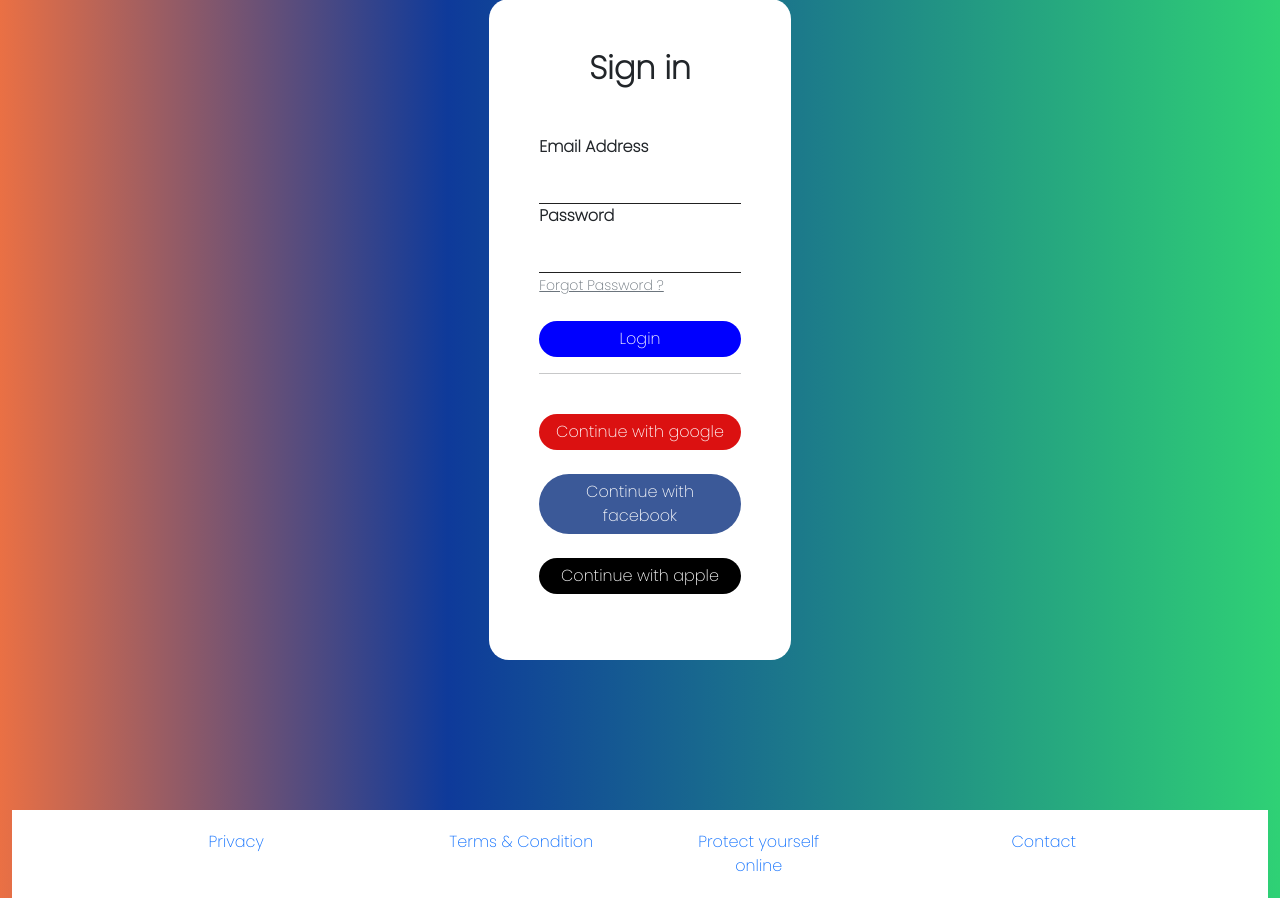
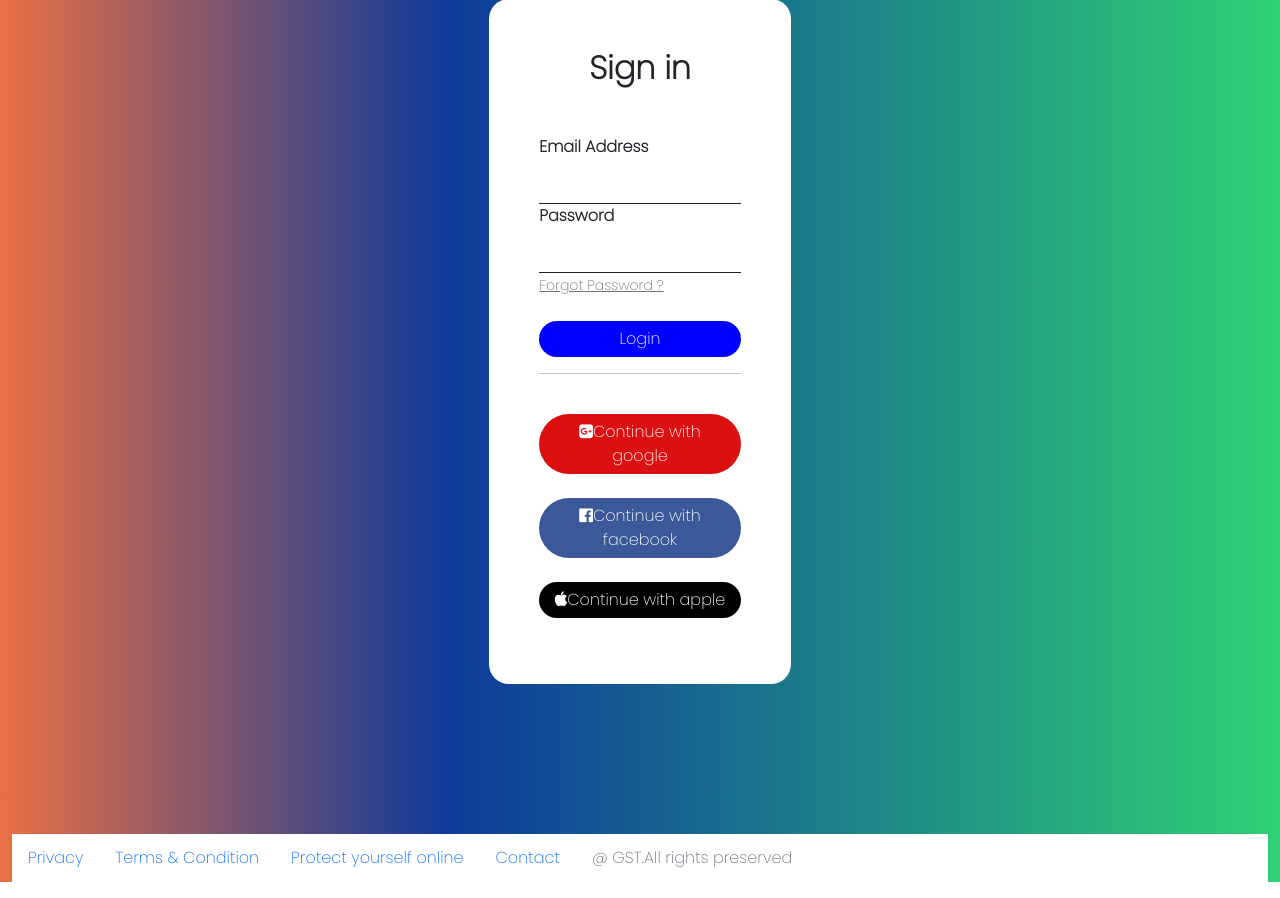
Before and after one commit to kuukiee216/GST_Project, a PHP site: page /login.html in a window 1280 px wide. Shown: the part 223-1121 px from the top of the page. Run offline with PHP 8.4, Linux system fonts and the light colour scheme.

Commit message:
done-backbone

```diff
--- a/SignIn.css
+++ b/SignIn.css
@@ -27,6 +27,11 @@ form{
     background: blue; /*waiting sa design ni rein hihi*/
 }
 
+.btn-primary-socials{
+    border-radius: 100px;
+    align-items: center;
+}
+
 .form-control{
     color: rgba(0, 0, 0, .87);
     border-bottom-color: rgba(0, 0, 0, .42);
@@ -50,3 +55,5 @@ h1{
         width: 100% !important;
     }
 }
+
+/*to add pa yung ibang design*/
--- a/login.html
+++ b/login.html
@@ -9,7 +9,7 @@
     <link href="https://cdn.jsdelivr.net/npm/bootstrap@5.0.2/dist/css/bootstrap.min.css"
     rel="stylesheet" integrity="sha384-EVSTQN3/azprG1Anm3QDgpJLIm9Nao0Yz1ztcQTwFspd3yD65VohhpuuCOmLASjC" crossorigin="anonymous">
     <link href="./SignIn.css" rel="stylesheet" >
-
+    <link rel="stylesheet" href="https://cdnjs.cloudflare.com/ajax/libs/font-awesome/4.7.0/css/font-awesome.min.css">
     <title>Sign in form</title>
   </head>
 
@@ -36,10 +36,10 @@
             <div class="mb-3">
 
                 <button class="btn btn-primary mt-4" style="background-color: #db1111" type="submit">
-                    <i class="fafa-google"></i>Continue with google</button>
+                    <i class="fa fa-google-plus-square"></i>Continue with google</button>
 
                 <button class="btn btn-primary mt-4" style="background-color: #3b5998" type="submit">
-                    <i class="fa fa-facebook"></i>Continue with facebook</button>
+                    <i class="fa fa-facebook-official"></i>Continue with facebook</button>
 
                 <button class="btn btn-primary mt-4" style="background-color: #000000" type="submit">
                     <i class="fa fa-apple"></i>Continue with apple</button>
@@ -50,42 +50,28 @@
 
     <footer class="bg-white pt-1 pb-1">
 
-        <div class="container text-center text-md-left">
+        <ul class="nav">
+            <li class="nav-item">
+              <a class="nav-link" href="#">Privacy</a>
+            </li>
 
-            <div class="row text-center text-md-left">
+            <li class="nav-item">
+              <a class="nav-link" href="#">Terms & Condition</a>
+            </li>
 
-                <div class="col-md-3 col-lg-3 col-xl-3 mx-auto mt-3">
+            <li class="nav-item">
+              <a class="nav-link" href="#">Protect yourself online</a>
+            </li>
 
-                    <p>
-                        <a href="#" style="text-decoration: none">Privacy</a>
-                    </p>
+            <li class="nav-item">
+              <a class="nav-link" href="#">Contact</a>
+            </li>
 
-                </div>
+            <li class="nav-item">
+                <a class="nav-link disabled">@ GST.All rights preserved</a>
+            </li>
+          </ul>
 
-                <div class="col-md-2 col-lg-2 col-xl-2 mx-auto mt-3">
-
-                    <p>
-                        <a href="#" style="text-decoration: none">Terms & Condition</a>
-                    </p>
-
-                </div>
-
-                <div class="col-md-3 col-lg-2 col-xl-2 mx-auto mt-3">
-
-                    <p>
-                        <a href="#" style="text-decoration: none">Protect yourself online</a>
-                    </p>
-
-                </div>
-
-                <div class="col-md-4 col-lg-3 col-xl-3 mx-auto mt-3">
-
-                    <p>
-                        <a href="#" style="text-decoration: none">Contact</a>
-                    </p>
-
-                </div>
-        </div>
     </footer>
 
     <!-- Option 1: Bootstrap Bundle with Popper -->
```
